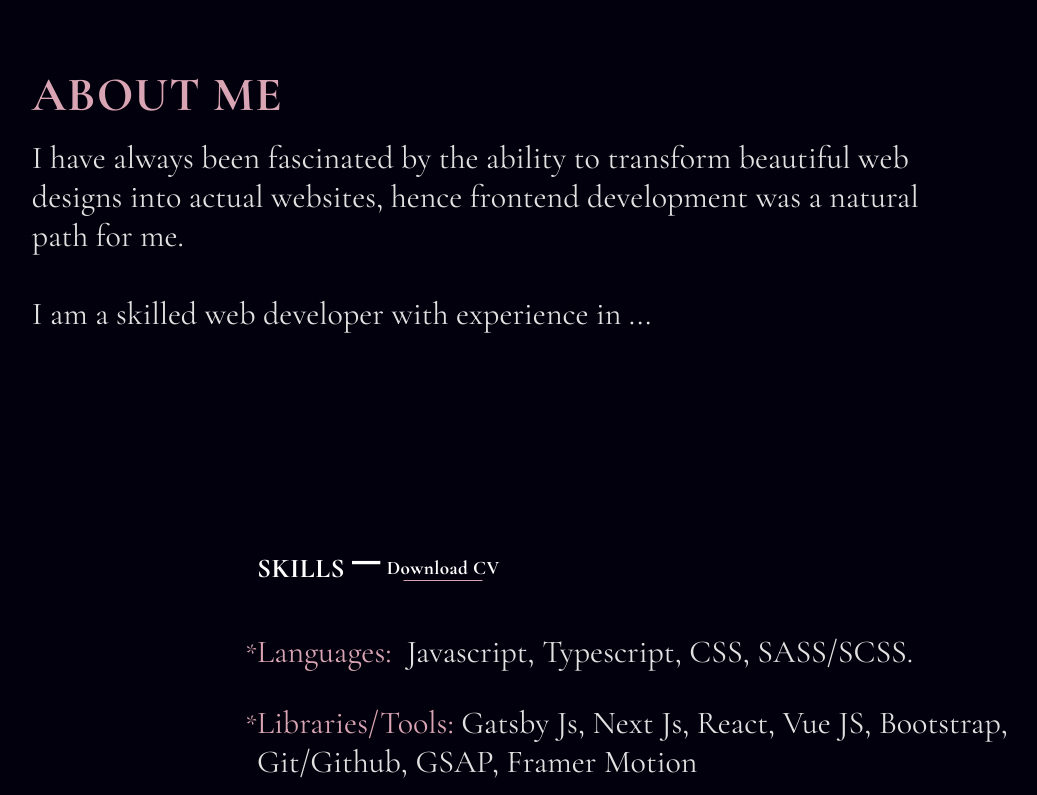
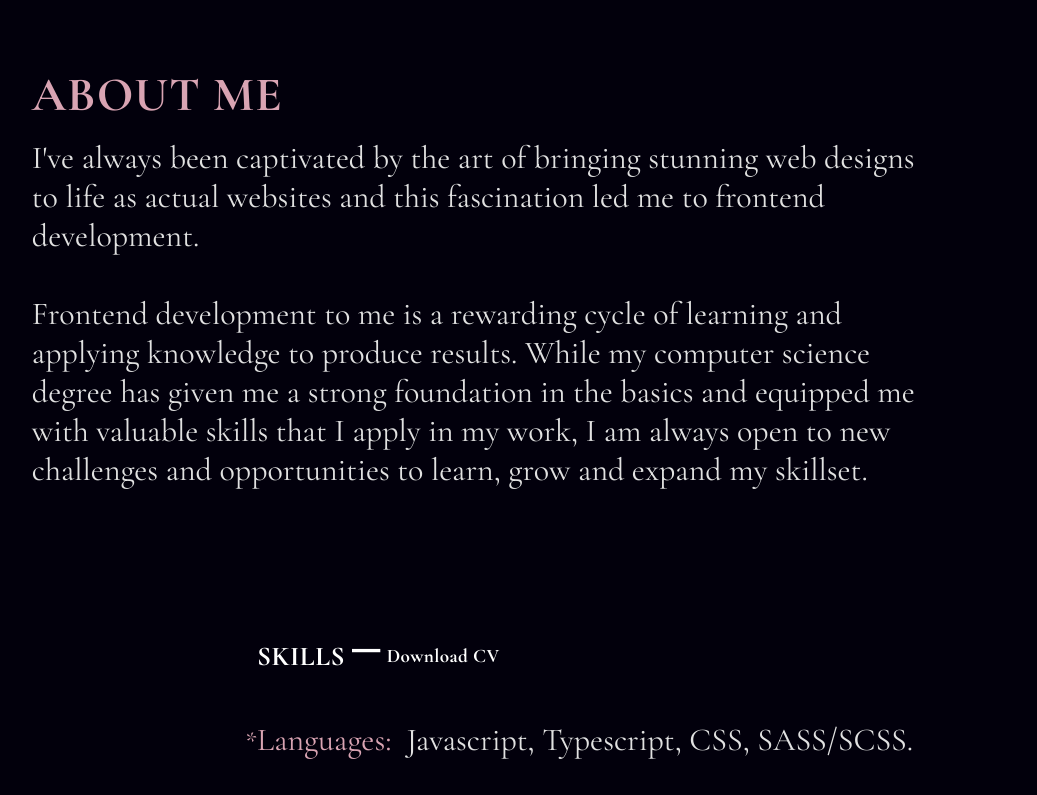
Before and after one commit to faithandjs/portfolio, a React (Create React App) app: page / in a window 1280 px wide. Shown: the part 780-1575 px from the top of the page, without its empty margins (45-1082 px from the left). Built offline with nearby package versions, Linux system fonts and the light colour scheme; a web font is replaced by a local one.

Commit message:
edited about

```diff
--- a/src/components/Projects/projects.scss
+++ b/src/components/Projects/projects.scss
@@ -22,6 +22,7 @@
       padding: 0 20px;
       .img-box1 {
         height: max-content;
+        min-height: 450px;
         img {
           width: 100%;
         }
--- a/src/components/home.tsx
+++ b/src/components/home.tsx
@@ -14,6 +14,7 @@ export const Home = () => {
   const [menuState, setMenu] = useState(false);
 
   const removeMenu = () => {
+    console.log('', menuState);
     if (menuState) {
       const menu = document.querySelector('.menu')!;
       gsap.to(menu, {
@@ -22,9 +23,10 @@ export const Home = () => {
         opacity: 0,
         height: 0,
       });
-      setMenu(false);
+      !menuState && setMenu(false);
     }
   };
+
   useEffect(() => {
     document.addEventListener('scroll', removeMenu);
 
@@ -62,9 +64,17 @@ export const Home = () => {
         );
 
       const el = document.querySelector('.home')!;
-      const cursor = document.querySelector('.cursor');
+      // const cursor = document.querySelector('.cursor');
+      const cursorImg = document.querySelector('img.cursor ');
+      const cursorCircle = document.querySelector('div.cursor');
       const moveCircle = (e: any) => {
-        gsap.to(cursor, {
+        gsap.to(cursorImg, {
+          css: {
+            left: e.pageX,
+            top: e.pageY,
+          },
+        });
+        gsap.to(cursorCircle, {
           css: {
             left: e.pageX - 50,
             top: e.pageY - 150,
@@ -73,10 +83,13 @@ export const Home = () => {
       };
 
       el.addEventListener('mouseover', () => {
-        gsap.to(cursor, {
+        gsap.to(cursorImg, {
           scale: 1,
           autoAlpha: 0.6,
           opacity: 0.6,
+        });
+        gsap.to(cursorCircle, {
+          autoAlpha: 0.6,
         });
 
         el.addEventListener('mousemove', moveCircle);
@@ -84,8 +97,11 @@ export const Home = () => {
 
       el.addEventListener('mouseenter', moveCircle);
       el.addEventListener('mouseout', () => {
-        gsap.to(cursor, {
+        gsap.to(cursorImg, {
           scale: 0.3,
+          autoAlpha: 0,
+        });
+        gsap.to(cursorImg, {
           autoAlpha: 0,
         });
       });
@@ -109,7 +125,7 @@ export const Home = () => {
         <h4>
           <button
             onClick={(e) => {
-              e.stopPropagation();
+              // e.stopPropagation();
               const menu = document.querySelector('.menu')!;
 
               if (!menuState) {
@@ -127,14 +143,17 @@ export const Home = () => {
                   height: 0,
                 });
               }
-              setMenu(!menuState);
+              setMenu((p) => !p);
             }}>
             Faith Okogbo
           </button>
         </h4>
       </nav>
       <section className='home' id='home'>
-        <img src={debs} alt='' className='cursor' />
+        <div>
+          <img src={debs} alt='' className='cursor' />
+          <div className='cursor'></div>
+        </div>
         <h1>
           FRONTEND <br />
           DEVELOPER
@@ -144,13 +163,17 @@ export const Home = () => {
         <div className='wrapper'>
           <div>
             <h3>About me</h3>
-            <p>
-              I have always been fascinated by the ability to transform
-              beautiful web designs into actual websites, hence frontend
-              development was a natural path for me.
-            </p>
+            I've always been captivated by the art of bringing stunning web
+            designs to life as actual websites and this fascination led me to
+            frontend development.
             <br />
-            <p>I am a skilled web developer with experience in ...</p>
+            <br />
+            Frontend development to me is a rewarding cycle of learning and
+            applying knowledge to produce results. While my computer science
+            degree has given me a strong foundation in the basics and equipped
+            me with valuable skills that I apply in my work, I am always open to
+            new challenges and opportunities to learn, grow and expand my
+            skillset.
           </div>
           <div>
             <h3>
@@ -168,7 +191,7 @@ export const Home = () => {
                 <span className='header'>Libraries/Tools:&nbsp;</span>
                 <span>
                   Gatsby Js, Next Js, React, Vue JS, Bootstrap, Git/Github,
-                  GSAP, Framer Motion
+                  GSAP, Framer Motion, Tailwind.
                 </span>
               </li>
               <li>
--- a/src/components/sass/style.scss
+++ b/src/components/sass/style.scss
@@ -92,12 +92,7 @@ h3 a {
     font-size: 1.5rem;
     color: white;
     &::after {
-      width: 0;
       top: 90%;
-    }
-
-    &:hover::after {
-      width: 70%;
     }
   }
 }
@@ -109,7 +104,7 @@ a.underline {
   &::after {
     content: '';
     position: absolute;
-    width: 70%;
+    width: 0;
     height: 1px;
     background-color: inherit;
     top: 70%;
@@ -117,6 +112,9 @@ a.underline {
     transform: translateX(-50%);
     background-color: $main;
     transition: all 0.2s ease-out;
+  }
+  &:hover::after {
+    width: 70%;
   }
 }
 
@@ -143,7 +141,7 @@ nav {
 }
 
 .home {
-  cursor: none;
+  // cursor: none;
   min-height: unset;
   height: calc(100vh - 4rem);
   padding-left: 1vw;
@@ -159,6 +157,18 @@ nav {
     font-size: 12rem;
   }
 }
+img.cursor {
+  height: 7rem;
+  border-radius: 50%;
+  opacity: 0.6;
+}
+div.cursor {
+  border-radius: 50%;
+  width: 130px;
+  height: 130px;
+  background-color: #ffffff;
+  z-index: 1;
+}
 .cursor {
   transition: none;
   pointer-events: none;
@@ -169,11 +179,9 @@ nav {
   display: flex;
   justify-content: center;
   align-items: center;
-  height: 7rem;
   border-radius: 50%;
   background: transparent;
   transform: scale(0);
-  opacity: 0.6;
 }
 
 .about {
@@ -205,11 +213,6 @@ nav {
         }
         a {
           font-size: 1.2rem;
-        }
-        h3:hover {
-          a::after {
-            width: 10%;
-          }
         }
       }
     }
```
